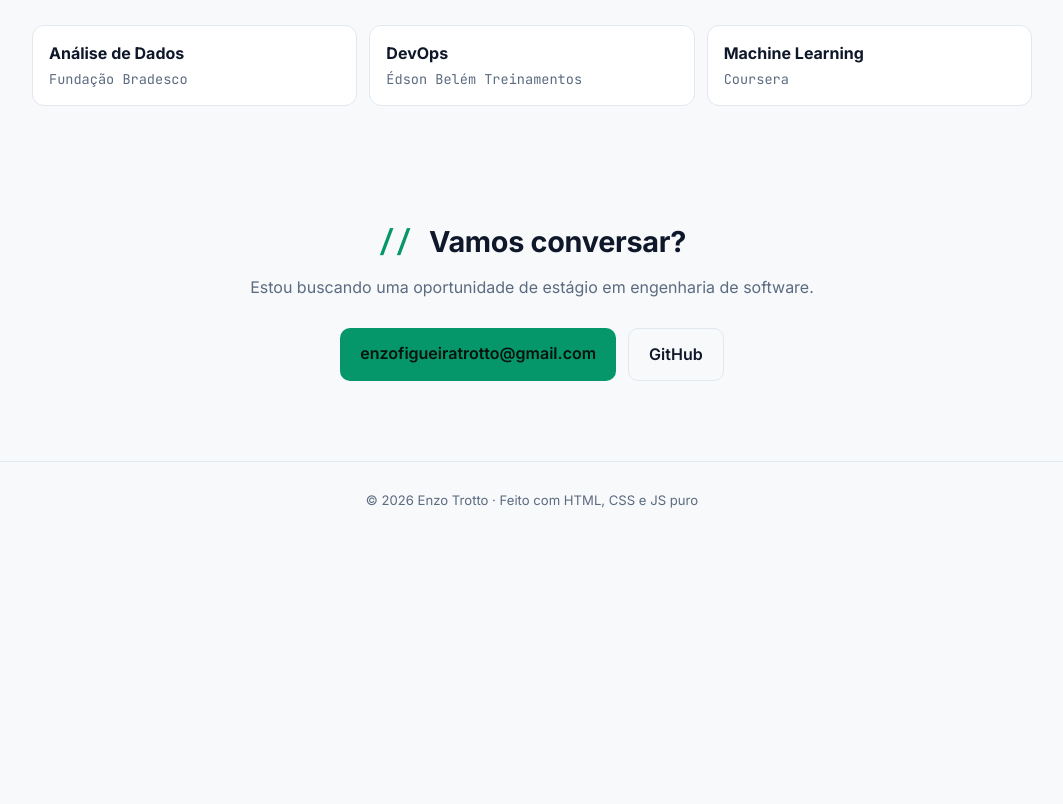
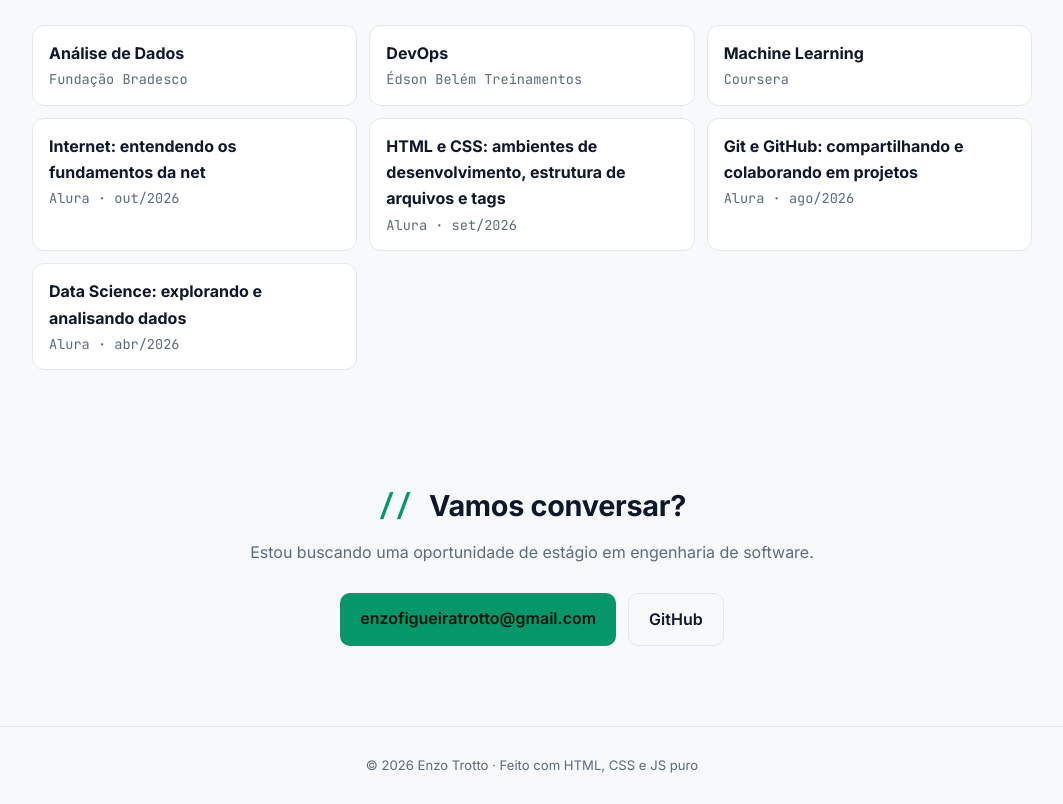
Before and after one commit to eftrotto/Portifolio-EFT, a plain HTML site: page index.html in a window 1280 px wide. Shown: the part 3931-4735 px from the top of the page, without its empty margins (108-1171 px from the left). Before the commit the page ends 4470 px from the top, so only its background shows below. Drawn offline with Linux system fonts and the light colour scheme.

Commit message:
feat: adiciona cursos da Alura

```diff
--- a/index.html
+++ b/index.html
@@ -140,8 +140,10 @@
         <li><strong>Análise de Dados</strong><span>Fundação Bradesco</span></li>
         <li><strong>DevOps</strong><span>Édson Belém Treinamentos</span></li>
         <li><strong>Machine Learning</strong><span>Coursera</span></li>
-        <!-- Cursos da Alura: adicionar aqui, um <li> por curso:
-        <li><strong>Nome do curso</strong><span>Alura</span></li> -->
+        <li><strong>Internet: entendendo os fundamentos da net</strong><span>Alura · out/2026</span></li>
+        <li><strong>HTML e CSS: ambientes de desenvolvimento, estrutura de arquivos e tags</strong><span>Alura · set/2026</span></li>
+        <li><strong>Git e GitHub: compartilhando e colaborando em projetos</strong><span>Alura · ago/2026</span></li>
+        <li><strong>Data Science: explorando e analisando dados</strong><span>Alura · abr/2026</span></li>
       </ul>
     </section>
 
```
